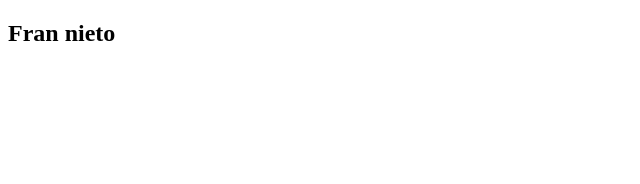
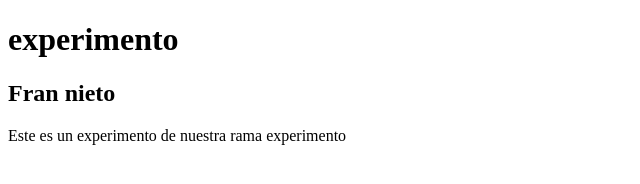
Before and after one commit to Francisco577366/Portafolio, a plain HTML site: page Index.html in a window 1280 px wide. Shown: the whole page, without its empty margins (0-640 px from the left). Drawn offline with Linux system fonts and the light colour scheme.

Commit message:
agregamos una prueba de ramas

```diff
--- a/Index.html
+++ b/Index.html
@@ -5,8 +5,18 @@
         <title>Git</title>
     </head>
     <body>
+
+        <header>
+            <h1>experimento</h1>
+        </header>
 <div class="container">
     <h2> Fran nieto</h2>
+
+    <footer>
+        <p>
+        Este es un experimento de nuestra rama experimento
+        </p>
+    </footer>
 
 </div>
     </body>
```
